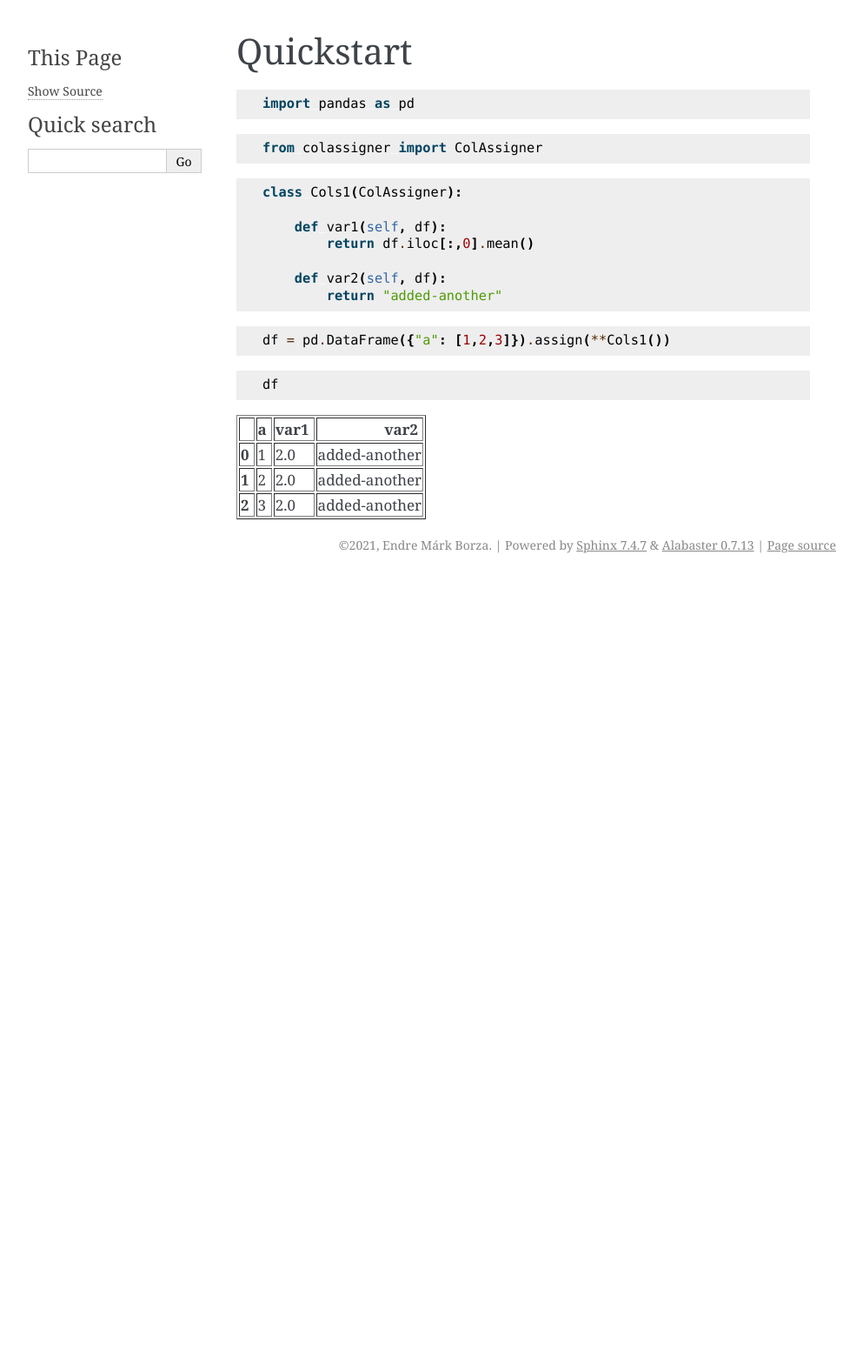
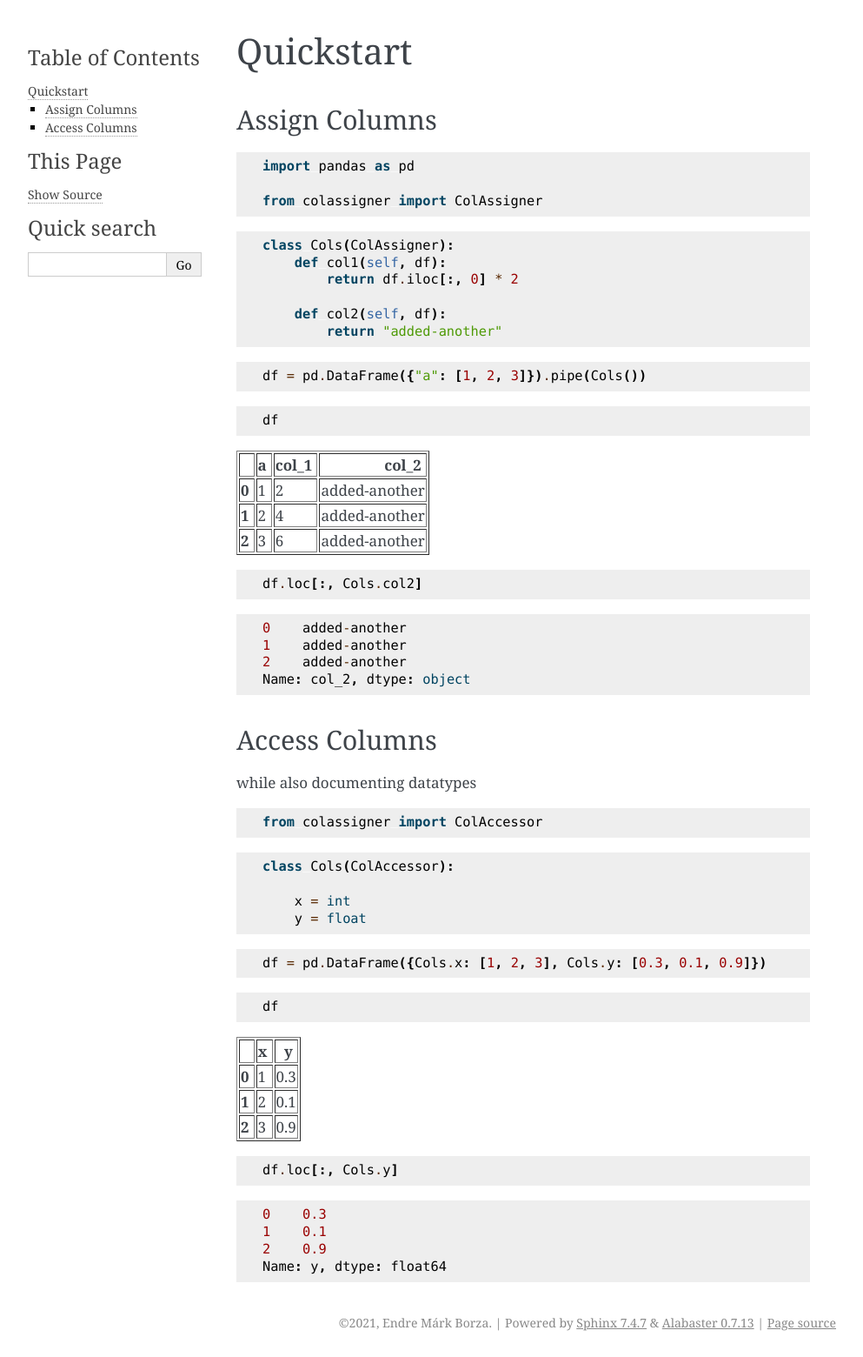
Before and after one commit to endremborza/colassigner, a Sphinx documentation site: the page built from docs/notebooks/doc-001-quickstart.rst, in a window 1280 px wide. Shown: the whole page at 87% size, without its empty margins (148-1141 px from the left). Built offline with Sphinx 7.4.7, drawn with Linux system fonts in a browser that asks for light colours; before the commit the page ends 900 px from its top, so only the background shows below that.

Commit message:
docs for v0.2.0

```diff
--- /dev/null
+++ b/docs/api/colassigner.get_all_cols.rst
@@ -0,0 +1,6 @@
+get_all_cols
+============
+
+.. currentmodule:: colassigner
+
+.. autofunction:: get_all_cols
--- /dev/null
+++ b/docs/api/colassigner.get_att_value.rst
@@ -0,0 +1,6 @@
+get_att_value
+=============
+
+.. currentmodule:: colassigner
+
+.. autofunction:: get_att_value
--- a/docs/index.rst
+++ b/docs/index.rst
@@ -8,7 +8,7 @@ Welcome to colassigner's documentation!
 
    notebooks/doc-000-intro
    notebooks/doc-001-quickstart
-   notebooks/doc-003-drawing
+   notebooks/doc-002-nested-structures
    autosumm
    release_notes/main
 
--- a/docs/notebooks/doc-001-quickstart.rst
+++ b/docs/notebooks/doc-001-quickstart.rst
@@ -1,27 +1,27 @@
 Quickstart
 ==========
+
+Assign Columns
+--------------
 
 .. code:: ipython3
 
     import pandas as pd
 
-.. code:: ipython3
-
     from colassigner import ColAssigner
 
 .. code:: ipython3
 
-    class Cols1(ColAssigner):
+    class Cols(ColAssigner):
+        def col1(self, df):
+            return df.iloc[:, 0] * 2
 
-        def var1(self, df):
-            return df.iloc[:,0].mean()
-
-        def var2(self, df):
+        def col2(self, df):
             return "added-another"
 
 .. code:: ipython3
 
-    df = pd.DataFrame({"a": [1,2,3]}).assign(**Cols1())
+    df = pd.DataFrame({"a": [1, 2, 3]}).pipe(Cols())
 
 .. code:: ipython3
 
@@ -51,29 +51,134 @@ Quickstart
         <tr style="text-align: right;">
           <th></th>
           <th>a</th>
-          <th>var1</th>
-          <th>var2</th>
+          <th>col_1</th>
+          <th>col_2</th>
         </tr>
       </thead>
       <tbody>
         <tr>
           <th>0</th>
           <td>1</td>
-          <td>2.0</td>
+          <td>2</td>
           <td>added-another</td>
         </tr>
         <tr>
           <th>1</th>
           <td>2</td>
-          <td>2.0</td>
+          <td>4</td>
           <td>added-another</td>
         </tr>
         <tr>
           <th>2</th>
           <td>3</td>
-          <td>2.0</td>
+          <td>6</td>
           <td>added-another</td>
         </tr>
       </tbody>
     </table>
     </div>
+
+
+
+.. code:: ipython3
+
+    df.loc[:, Cols.col2]
+
+
+
+
+.. parsed-literal::
+
+    0    added-another
+    1    added-another
+    2    added-another
+    Name: col_2, dtype: object
+
+
+
+Access Columns
+--------------
+
+while also documenting datatypes
+
+.. code:: ipython3
+
+    from colassigner import ColAccessor
+
+.. code:: ipython3
+
+    class Cols(ColAccessor):
+
+        x = int
+        y = float
+
+.. code:: ipython3
+
+    df = pd.DataFrame({Cols.x: [1, 2, 3], Cols.y: [0.3, 0.1, 0.9]})
+
+.. code:: ipython3
+
+    df
+
+
+
+
+.. raw:: html
+
+    <div>
+    <style scoped>
+        .dataframe tbody tr th:only-of-type {
+            vertical-align: middle;
+        }
+
+        .dataframe tbody tr th {
+            vertical-align: top;
+        }
+
+        .dataframe thead th {
+            text-align: right;
+        }
+    </style>
+    <table border="1" class="dataframe">
+      <thead>
+        <tr style="text-align: right;">
+          <th></th>
+          <th>x</th>
+          <th>y</th>
+        </tr>
+      </thead>
+      <tbody>
+        <tr>
+          <th>0</th>
+          <td>1</td>
+          <td>0.3</td>
+        </tr>
+        <tr>
+          <th>1</th>
+          <td>2</td>
+          <td>0.1</td>
+        </tr>
+        <tr>
+          <th>2</th>
+          <td>3</td>
+          <td>0.9</td>
+        </tr>
+      </tbody>
+    </table>
+    </div>
+
+
+
+.. code:: ipython3
+
+    df.loc[:, Cols.y]
+
+
+
+
+.. parsed-literal::
+
+    0    0.3
+    1    0.1
+    2    0.9
+    Name: y, dtype: float64
```
Also changed, not shown: docs/api/colassigner.ChildColAssigner.rst (added, +7 -0 lines), docs/notebooks/doc-000-intro.rst (+4 -5 lines), docs/notebooks/doc-002-nested-structures.rst (added, +473 -0 lines), docs/release_notes/v0.2.0.rst (added, +8 -0 lines), docs_config/release_notes/v0.2.0.rst (added, +8 -0 lines).
